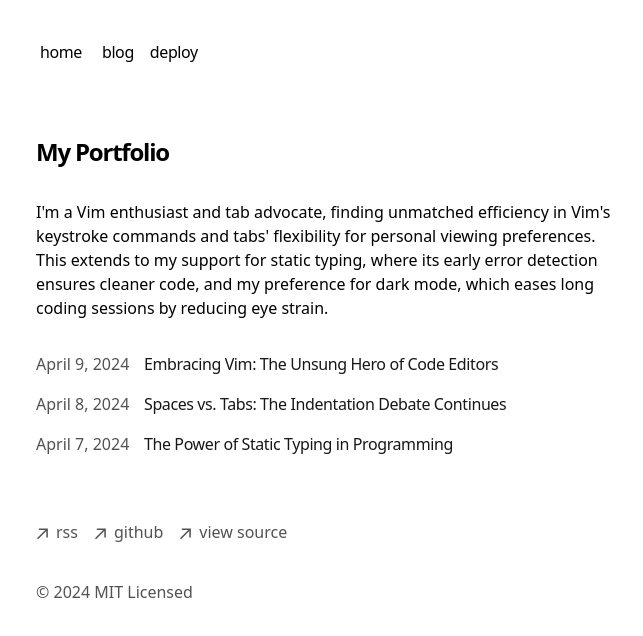
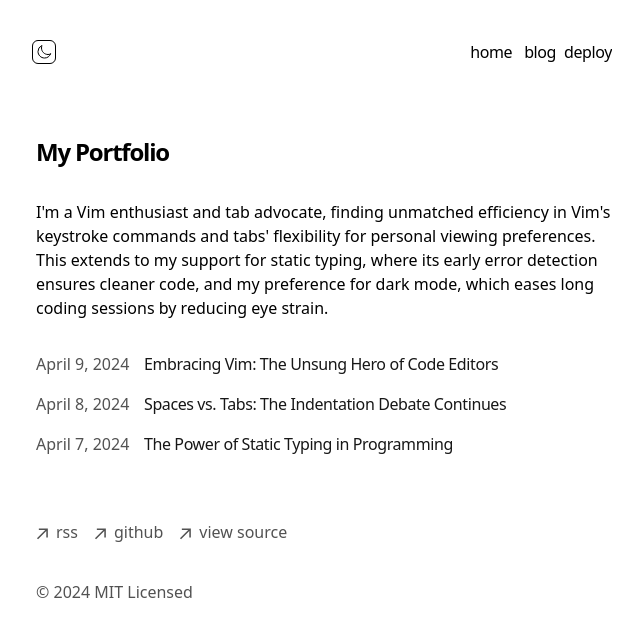
Before and after one commit to JPerez00/portfolio-starter-with-toggle, a Next.js app: page / in a window 1280 px wide. Shown: the top 636 px of the page, without its empty margins (316-959 px from the left). Built offline with nearby package versions, Linux system fonts and the light colour scheme.

Commit message:
add toggle button to nav.tsx file, update deploy link & update footer links. nav.tsx & footer.tsx files updated

```diff
--- a/app/components/footer.tsx
+++ b/app/components/footer.tsx
@@ -35,7 +35,7 @@ export default function Footer() {
             className="flex items-center transition-all hover:text-neutral-800 dark:hover:text-neutral-100"
             rel="noopener noreferrer"
             target="_blank"
-            href="https://github.com/vercel/next.js"
+            href="https://github.com/JPerez00/portfolio-starter-with-toggle"
           >
             <ArrowIcon />
             <p className="ml-2 h-7">github</p>
@@ -46,7 +46,7 @@ export default function Footer() {
             className="flex items-center transition-all hover:text-neutral-800 dark:hover:text-neutral-100"
             rel="noopener noreferrer"
             target="_blank"
-            href="https://vercel.com/templates/next.js/portfolio-starter-kit"
+            href="https://portfolio-starter-with-toggle.vercel.app/"
           >
             <ArrowIcon />
             <p className="ml-2 h-7">view source</p>
--- a/app/components/nav.tsx
+++ b/app/components/nav.tsx
@@ -1,4 +1,7 @@
-import Link from 'next/link'
+'use client';
+
+import Link from 'next/link';
+import { ModeToggle } from './mode-toggle';
 
 const navItems = {
   '/': {
@@ -7,7 +10,7 @@ const navItems = {
   '/blog': {
     name: 'blog',
   },
-  'https://vercel.com/templates/next.js/portfolio-starter-kit': {
+  'https://github.com/JPerez00/portfolio-starter-with-toggle': {
     name: 'deploy',
   },
 }
@@ -20,21 +23,26 @@ export function Navbar() {
           className="flex flex-row items-start relative px-0 pb-0 fade md:overflow-auto scroll-pr-6 md:relative"
           id="nav"
         >
-          <div className="flex flex-row space-x-0 pr-10">
+          <div className="flex flex-1">
+            <div className="transition-all hover:text-neutral-800 dark:hover:text-neutral-200 flex align-middle relative py-1 m-1">
+              <ModeToggle />
+            </div>
+          </div>
+          <div className="flex flex-row space-x-0">
             {Object.entries(navItems).map(([path, { name }]) => {
               return (
                 <Link
                   key={path}
                   href={path}
-                  className="transition-all hover:text-neutral-800 dark:hover:text-neutral-200 flex align-middle relative py-1 px-2 m-1"
+                  className="transition-all hover:text-neutral-800 dark:hover:text-neutral-200 flex align-middle relative py-1 pl-2 m-1"
                 >
                   {name}
                 </Link>
-              )
+              );
             })}
           </div>
         </nav>
       </div>
     </aside>
-  )
+  );
 }
```
